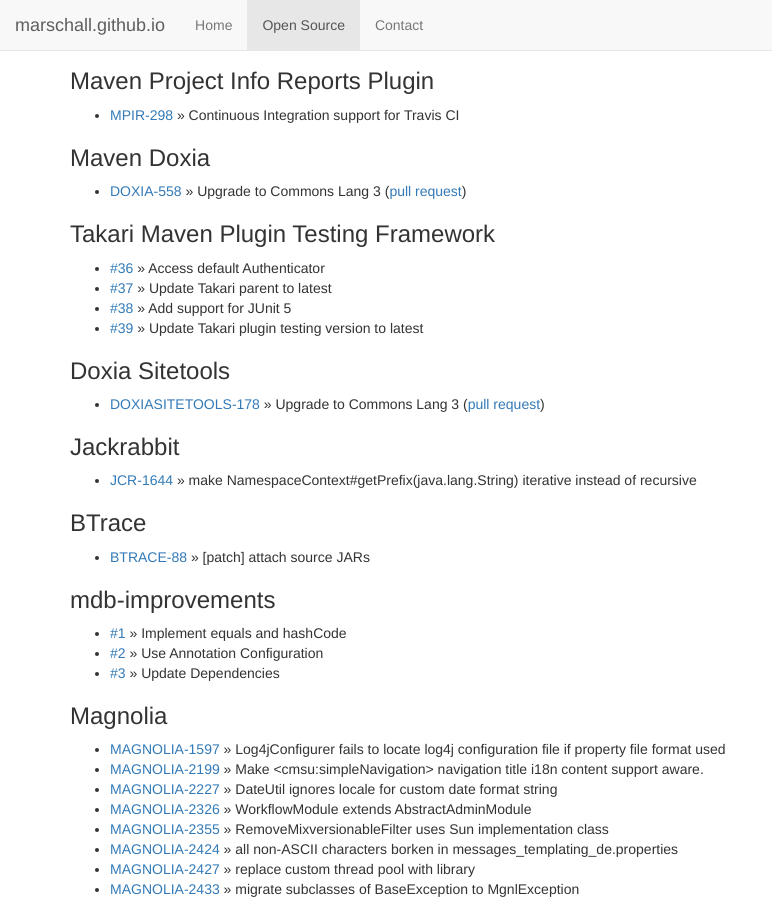
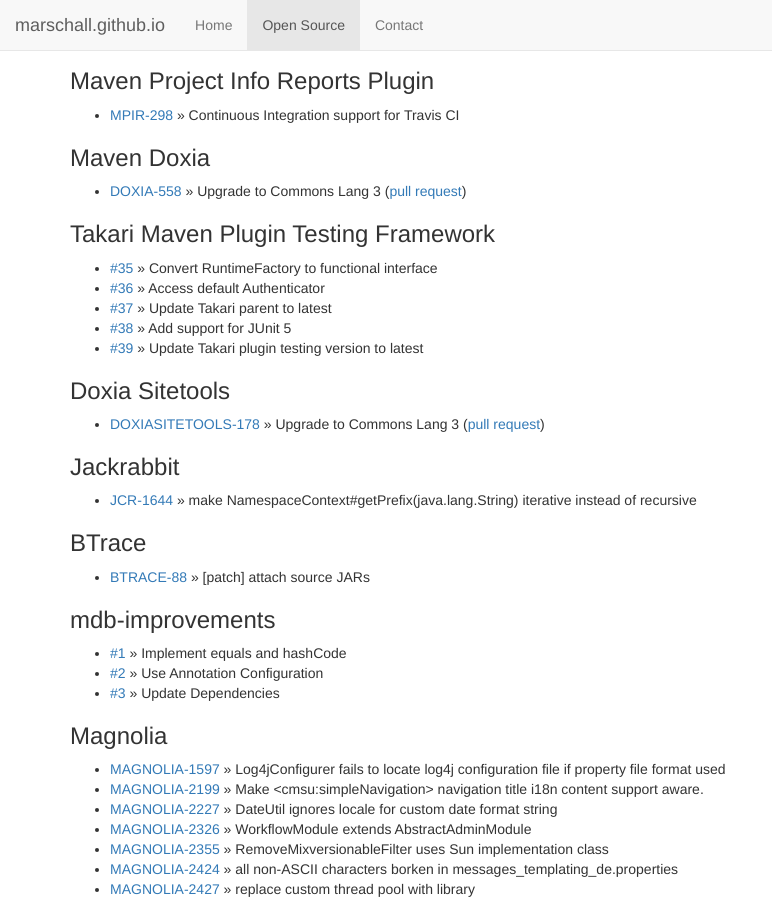
Before and after one commit to marschall/marschall.github.com, a Jekyll site: the page built from open-source.html, in a window 1280 px wide and 900 px high, scrolled down 7738 px. Shown: the whole window, without its empty margins (0-772 px from the left). Built offline with Jekyll 4.4.1, drawn with Linux system fonts in a browser that asks for light colours.

Commit message:
add Takari Plugin Testing #35

```diff
--- a/open-source.html
+++ b/open-source.html
@@ -458,6 +458,7 @@
 </ul>
 <h3>Takari Maven Plugin Testing Framework</h3>
 <ul>
+  <li><a href="https://github.com/takari/takari-plugin-testing-project/pull/35">#35</a> &raquo; Convert RuntimeFactory to functional interface</li>
   <li><a href="https://github.com/takari/takari-plugin-testing-project/pull/36">#36</a> &raquo; Access default Authenticator</li>
   <li><a href="https://github.com/takari/takari-plugin-testing-project/pull/37">#37</a> &raquo; Update Takari parent to latest</li>
   <li><a href="https://github.com/takari/takari-plugin-testing-project/pull/38">#38</a> &raquo; Add support for JUnit 5</li>
```
